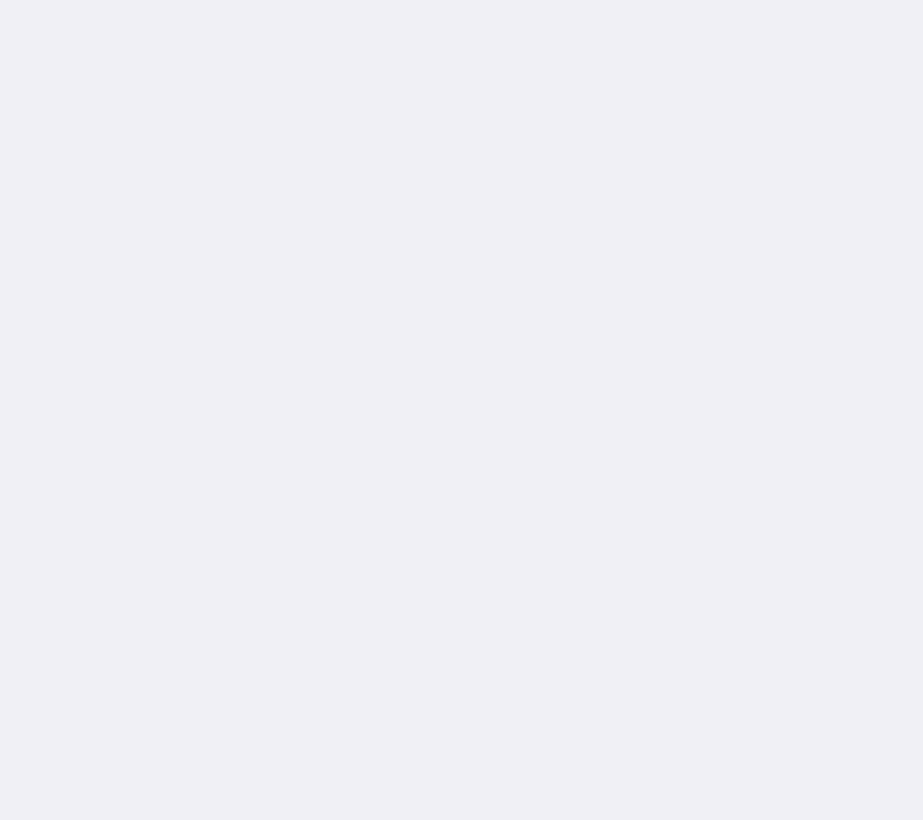
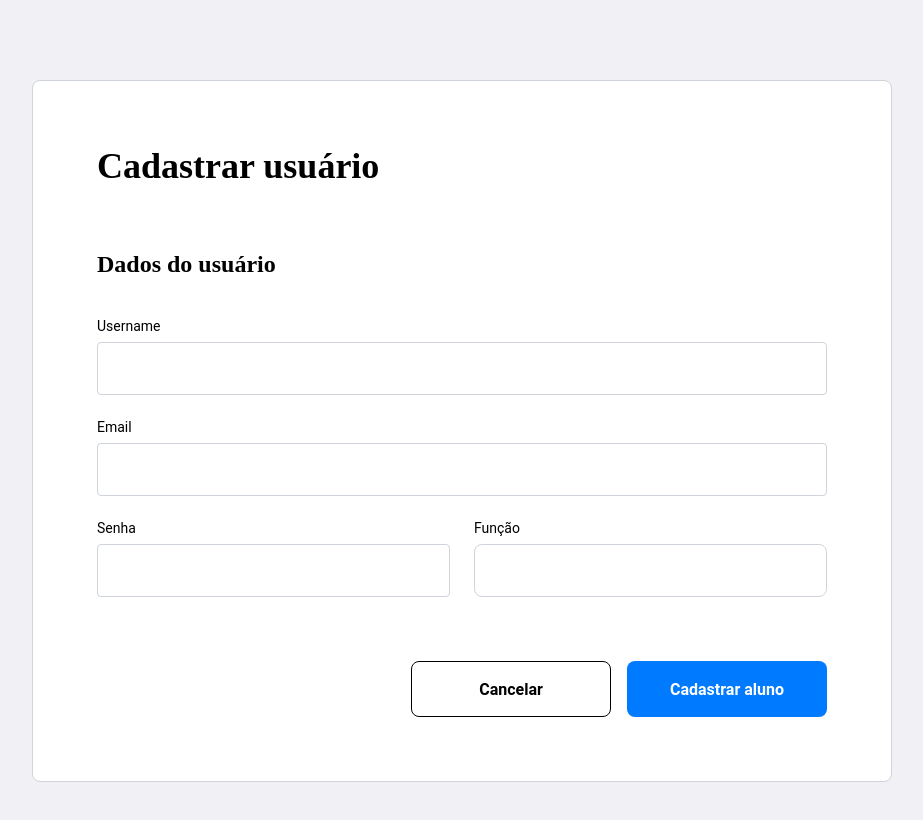
Before and after one commit to grupo-a/challenge-full-stack-web, a Vue app in the folder web/: page /register in a window 1280 px wide. Before the commit this address had no page. Shown: the top 820 px of the page, without its empty margins (178-1101 px from the left). Built offline with nearby package versions, Linux system fonts and the light colour scheme.

Commit message:
feat: create user register page

```diff
--- a/web/src/components/HeaderBar.vue
+++ b/web/src/components/HeaderBar.vue
@@ -2,7 +2,7 @@
     <header>
         <RouterLink :class="{ active: active === 'consult' }" to="/consult-students">Consultar</RouterLink>
         <RouterLink :class="{ active: active === 'create' }" to="/create-students">Cadastrar</RouterLink>
-        <RouterLink v-on="logout()" to="/">Logout</RouterLink>
+        <RouterLink @click="logout" to="/">Logout</RouterLink>
     </header>
 </template>
 
--- a/web/src/router/index.ts
+++ b/web/src/router/index.ts
@@ -2,7 +2,8 @@ import { createRouter, createWebHistory } from 'vue-router'
 import ChangeStudents from '../views/ChangeStudents.vue'
 import ConsultStudents from '../views/ConsultStudents.vue'
 import CreateStudents from '../views/CreateStudents.vue'
-import UserLoginVue from '@/views/UserLogin.vue'
+import UserLogin from '@/views/UserLogin.vue'
+import CreateUsers from '@/views/CreateUsers.vue'
 
 const router = createRouter({
     history: createWebHistory(import.meta.env.BASE_URL),
@@ -10,7 +11,12 @@ const router = createRouter({
         {
             path: '/',
             name: 'user-login',
-            component: UserLoginVue,
+            component: UserLogin,
+        },
+        {
+            path: '/register',
+            name: 'create-user',
+            component: () => CreateUsers,
         },
         {
             path: '/consult-students',
--- a/web/src/types/User.ts
+++ b/web/src/types/User.ts
@@ -19,7 +19,7 @@ interface ICreateUser {
     email: string
     username: string
     password: string
-    role: Role
+    role?: Role
 }
 
 export type { IUser, IUserLogin, ICreateUser }
--- a/web/src/views/ConsultStudents.vue
+++ b/web/src/views/ConsultStudents.vue
@@ -1,4 +1,5 @@
 <template>
+    <div>
         <HeaderBar active="consult" />
 
         <div id="page-consult-students">
@@ -31,7 +32,7 @@
                                 <button
                                     class="buttonRemove"
                                     title="Excluir"
-                                @click="handleRemoveStudent(student.id, student.name)"
+                                    @click="() => handleRemoveStudent(student.id, student.name)"
                                 >
                                     <span class="mdi mdi-delete"></span>
                                 </button>
@@ -39,6 +40,7 @@
                         </tr>
                     </tbody>
                 </table>
+            </div>
         </div>
     </div>
 </template>
--- a/web/src/views/CreateStudents.vue
+++ b/web/src/views/CreateStudents.vue
@@ -55,7 +55,7 @@ const formData = reactive<ICreateStudentForm>({
     cpf: '',
 })
 
-async function handleSubmit(): Promise<void> {
+async function handleSubmit() {
     const { name, email, ra, cpf } = formData
 
     const data = {
--- /dev/null
+++ b/web/src/views/CreateUsers.vue
@@ -0,0 +1,215 @@
+<template>
+    <div id="page-create-user">
+        <div class="content">
+            <form @submit.prevent="handleSubmit">
+                <h1>Cadastrar usuário</h1>
+
+                <fieldset>
+                    <legend>
+                        <h2>Dados do usuário</h2>
+                    </legend>
+
+                    <div class="field">
+                        <label for="username">Username</label>
+                        <input type="text" name="username" id="username" required v-model="formData.username" />
+                    </div>
+
+                    <div class="field">
+                        <label for="email">Email</label>
+                        <input type="email" name="email" id="email" required v-model="formData.email" />
+                    </div>
+
+                    <div class="field-group">
+                        <div class="field">
+                            <label for="password">Senha</label>
+                            <input type="password" name="password" id="password" required v-model="formData.password" />
+                        </div>
+                        <div className="field">
+                            <label htmlFor="role">Função</label>
+                            <select name="role" id="role" required v-model="formData.role">
+                                <option value="USER">User</option>
+                                <option value="ADMIN">Admin</option>
+                            </select>
+                        </div>
+                    </div>
+                </fieldset>
+                <div class="buttons-container">
+                    <RouterLink to="/"><button type="button">Cancelar</button></RouterLink>
+                    <button type="submit">Cadastrar aluno</button>
+                </div>
+            </form>
+        </div>
+    </div>
+</template>
+
+<script setup lang="ts">
+import { reactive } from 'vue'
+import { useRouter, RouterLink } from 'vue-router'
+import { api } from '@/services/api'
+import type { ICreateUser } from '@/types/User'
+
+const router = useRouter()
+
+const formData = reactive<ICreateUser>({
+    username: '',
+    email: '',
+    password: '',
+})
+
+async function handleSubmit(): Promise<void> {
+    const { username, email, password, role } = formData
+
+    const data = {
+        username,
+        email,
+        password,
+        role: role ?? 'USER',
+    }
+
+    try {
+        await api.post('users', data)
+        console.log('data', data)
+        alert('Usuário cadastrado com sucesso!')
+
+        router.push('/')
+    } catch (error) {
+        console.error(error)
+        alert('Ocorreu um erro, tente novamente!')
+    }
+}
+</script>
+
+<style scoped>
+#page-create-user {
+    width: 100%;
+    max-width: 1100px;
+    margin: 0 auto;
+}
+
+#page-create-user form {
+    margin: 80px auto;
+    padding: 64px;
+    max-width: 730px;
+    background: #fff;
+    border: 1px solid #ced4da;
+    border-radius: 8px;
+    display: flex;
+    flex-direction: column;
+}
+
+#page-create-user form h1 {
+    font-size: 36px;
+}
+
+#page-create-user form fieldset {
+    margin-top: 64px;
+    min-inline-size: auto;
+    border: 0;
+}
+
+#page-create-user form legend {
+    width: 100%;
+    display: flex;
+    justify-content: space-between;
+    align-items: center;
+    margin-bottom: 40px;
+}
+
+#page-create-user form legend h2 {
+    font-size: 24px;
+}
+
+#page-create-user form .field-group {
+    flex: 1;
+    display: flex;
+}
+
+#page-create-user form .field {
+    flex: 1;
+    display: flex;
+    flex-direction: column;
+    margin-bottom: 24px;
+}
+
+#page-create-user form .field input[type='text'],
+#page-create-user form .field input[type='email'],
+#page-create-user form .field input[type='password'] {
+    flex: 1;
+    background: #fff;
+    border-radius: 0.25rem;
+    border: 1px solid #ced4da;
+    padding: 16px 24px;
+    font-size: 16px;
+}
+
+#page-create-user form .field select {
+    -webkit-appearance: none;
+    -moz-appearance: none;
+    appearance: none;
+    flex: 1;
+    background: #fff;
+    border-radius: 8px;
+    border: 1px solid #ced4da;
+    padding: 16px 24px;
+    font-size: 16px;
+    color: #000;
+}
+
+#page-create-user form .field input::placeholder {
+    color: #a0a0b2;
+}
+
+#page-create-user form .field label {
+    font-size: 14px;
+    margin-bottom: 8px;
+}
+
+#page-create-user form .field :disabled {
+    cursor: not-allowed;
+}
+
+#page-create-user form .field-group .field + .field {
+    margin-left: 24px;
+}
+
+#page-create-user form .field-group input + input {
+    margin-left: 24px;
+}
+
+#page-create-user form div.buttons-container {
+    display: flex;
+    justify-content: flex-end;
+    gap: 16px;
+}
+
+#page-create-user form button {
+    width: 200px;
+    height: 56px;
+    background: #007bff;
+    border-radius: 8px;
+    color: #fff;
+    font-weight: bold;
+    font-size: 16px;
+    border: 0;
+    align-self: flex-end;
+    margin-top: 40px;
+    transition: background-color 0.2s;
+    cursor: pointer;
+}
+
+#page-create-user form a button {
+    background: #fff;
+    border: 1px solid #000;
+    color: #000;
+}
+
+#page-create-user form button:hover {
+    background: #0069d9;
+}
+
+#page-create-user form a button:hover {
+    background: #f0f0f0;
+    border: 1px solid #000;
+    color: #000;
+}
+</style>
--- a/web/src/views/UserLogin.vue
+++ b/web/src/views/UserLogin.vue
@@ -20,7 +20,10 @@
                     </div>
                 </fieldset>
 
-                <button type="submit">Login</button>
+                <div class="buttons-container">
+                    <RouterLink to="/register"><button type="button">Cadastrar usuário</button></RouterLink>
+                    <button type="submit">Login</button>
+                </div>
             </form>
         </div>
     </div>
@@ -45,7 +48,6 @@ const formData = reactive<IUserLogin>({
 async function handleSubmit(): Promise<void> {
     try {
         const { data } = await api.post('users/login', formData)
-
         auth.setToken(data.token)
 
         router.push('/consult-students')
@@ -141,8 +143,14 @@ async function handleSubmit(): Promise<void> {
     margin-left: 24px;
 }
 
+#page-user-login form div.buttons-container {
+    display: flex;
+    justify-content: flex-end;
+    gap: 16px;
+}
+
 #page-user-login form button {
-    width: 260px;
+    width: 200px;
     height: 56px;
     background: #007bff;
     border-radius: 8px;
@@ -156,7 +164,15 @@ async function handleSubmit(): Promise<void> {
     cursor: pointer;
 }
 
+#page-user-login form a button {
+    background: #00a65a;
+}
+
 #page-user-login form button:hover {
     background: #0069d9;
 }
+
+#page-user-login form a button:hover {
+    background: rgb(0, 131, 72);
+}
 </style>
```
Lines whose indentation alone changed are shown as unchanged.
